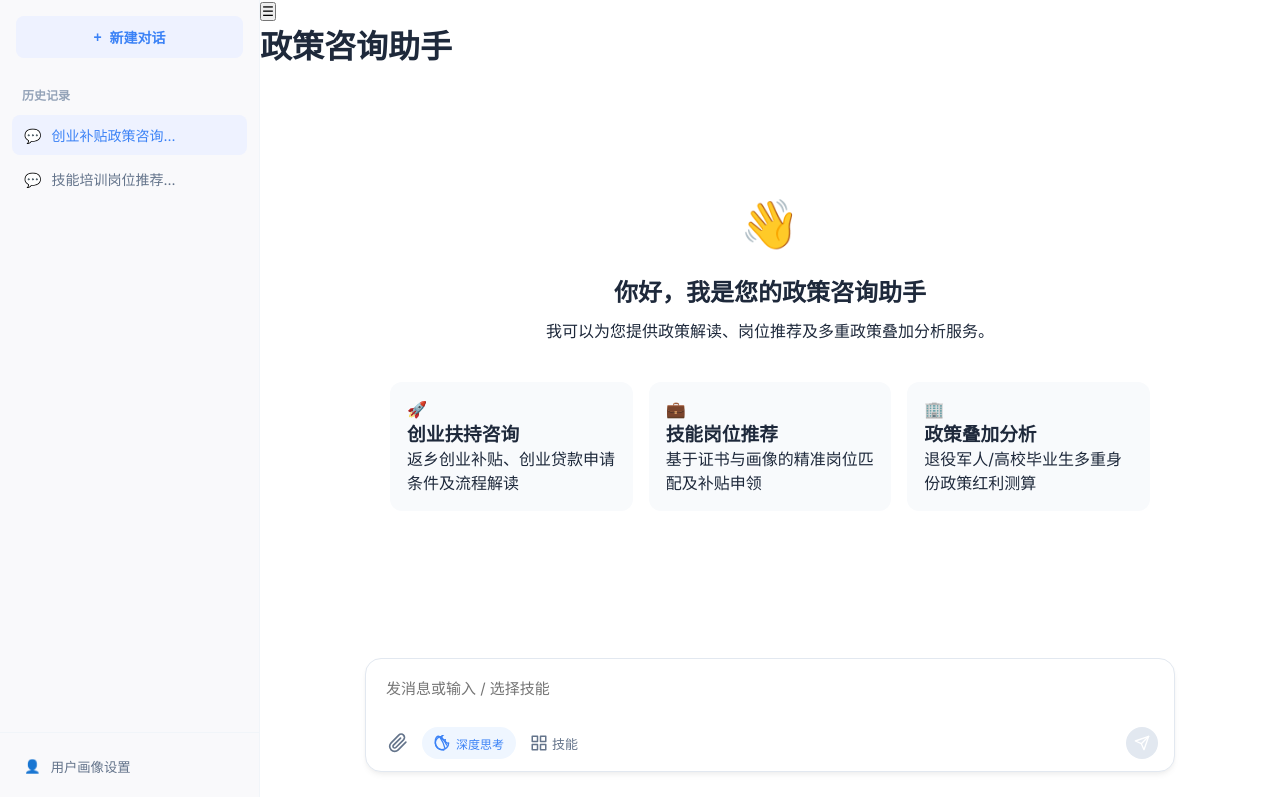
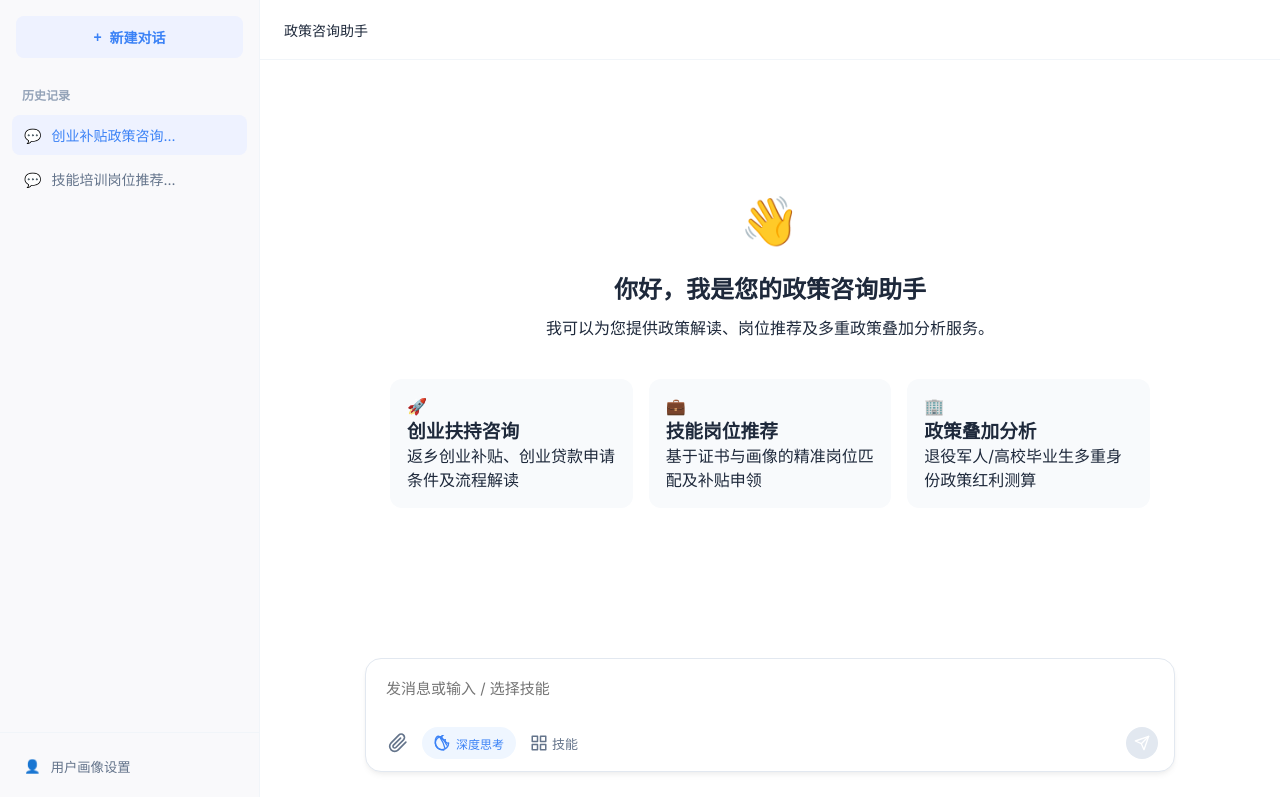
Before and after one commit to tianyong0618/policiespoc, a plain HTML site: page code/web_code/index.html in a window 1280 px wide. Shown: the top 797 px of the page. Drawn offline with Linux system fonts and the light colour scheme; no server answers.

Commit message:
refactor: 移除移动端菜单按钮及相关功能
移动端菜单功能不再需要，因此移除相关HTML元素、事件监听及样式

```diff
--- a/code/web_code/app.js
+++ b/code/web_code/app.js
@@ -62,9 +62,6 @@ function initEventListeners() {
 
     // 评估结果关闭
     document.querySelector('.toast-close').addEventListener('click', hideEvaluation);
-
-    // 移动端菜单
-    document.getElementById('menu-btn').addEventListener('click', toggleSidebar);
 }
 
 // 加载历史会话列表
--- a/code/web_code/index.html
+++ b/code/web_code/index.html
@@ -52,7 +52,6 @@
         <main class="main-content">
             <!-- 顶部导航（移动端显示） -->
             <header class="mobile-header">
-                <button id="menu-btn" class="menu-btn">☰</button>
                 <h1 class="chat-window-title">政策咨询助手</h1>
             </header>
 
--- a/code/web_code/style.css
+++ b/code/web_code/style.css
@@ -165,6 +165,28 @@ body {
     flex-direction: column;
     position: relative;
     background-color: var(--bg-body);
+}
+
+/* 顶部标题栏 */
+.mobile-header {
+    height: 60px;
+    border-bottom: 1px solid var(--border-color);
+    display: flex;
+    align-items: center;
+    padding: 0 24px;
+    background: rgba(255, 255, 255, 0.8);
+    backdrop-filter: blur(10px);
+    flex-shrink: 0;
+    z-index: 10;
+}
+
+.chat-window-title {
+    font-size: 14px;
+    font-weight: 500;
+    color: var(--text-primary);
+    white-space: nowrap;
+    overflow: hidden;
+    text-overflow: ellipsis;
 }
 
 /* 对话区域 */
@@ -506,6 +528,10 @@ body {
 
 /* 移动端适配 */
 @media (max-width: 768px) {
+    .menu-btn {
+        display: block; /* 移动端显示菜单按钮 */
+    }
+
     .scenario-grid {
         grid-template-columns: 1fr;
     }
```
